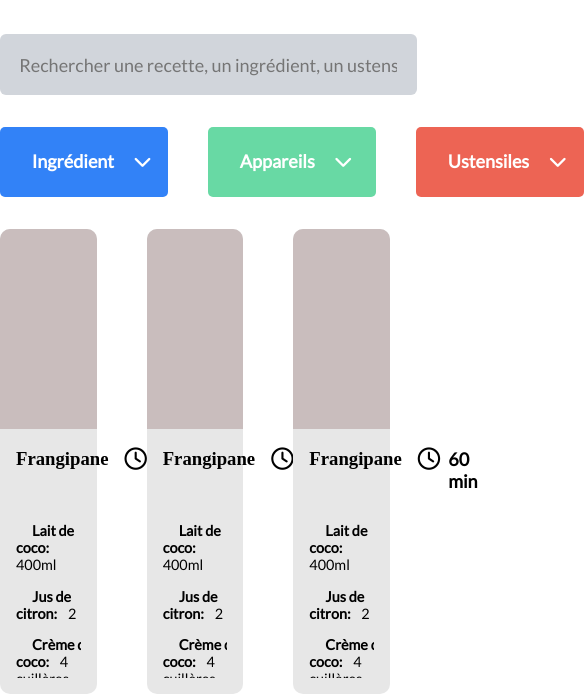
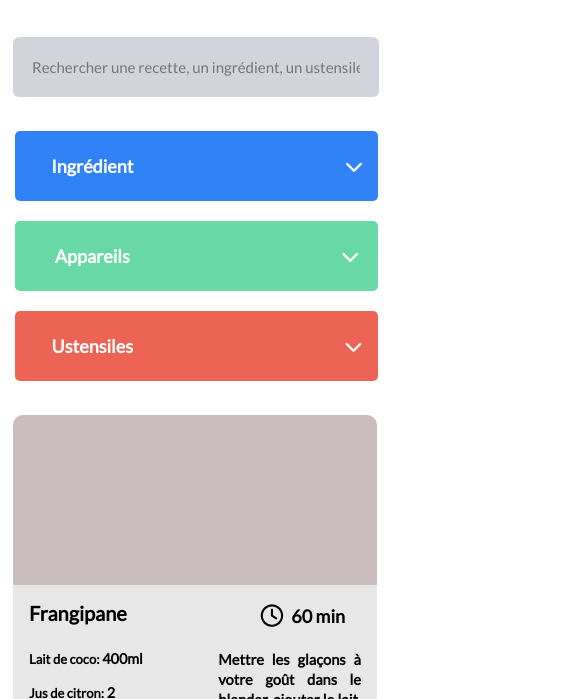
Before and after one commit to UMAN-front/ValentinOtt_7_07012022, a plain HTML site: page index.html in a window 390 px wide. Shown: the part 131-830 px from the top of the page, 585 px wide, since content can reach past the window. Drawn offline with Linux system fonts and the light colour scheme.

Commit message:
Rajouter du code pour le rendre responsive "max width 900px"

```diff
--- a/Style/style.css
+++ b/Style/style.css
@@ -1,7 +1,10 @@
 body {
     margin-left: auto;
     margin-right: auto;
+    margin: 0;
+    font-size: 18px;
 }
+/* A VOIR  */
 header {
     max-width: 1440px;
     margin: auto;
@@ -18,6 +21,14 @@ main {
     margin-left: auto;
     margin-right: auto;
 }
+.header-recherche {
+    width: 100%;
+}
+@media screen and (max-width: 900px){
+    .header-recherche {
+    margin: 0.8rem;
+       }
+}
 .barre-recherche {
     padding: 1.2rem;
     width: 97%;
@@ -30,19 +41,20 @@ main {
     border-color: #e5e7eb;
     margin-left: auto;
     margin-right: auto;
-    left: 1.77%;
-    right: 60%;
-    top: 33.33%;
-    bottom: 34.78%;
     font-family: Lato;
     font-style: normal;
     font-weight: normal;
-    font-size: 18px;
+    font-size: 15px;
     line-height: 22px;
 /* identical to box height */
     color: rgb(236, 70, 70);
-
 }
+@media screen and (max-width: 900px){
+    .barre-recherche {
+        width: 84%;
+        }
+}
+/* TAGS RESPONSIVE */
 .tags {
     margin-top: 2rem;
     position: relative;
@@ -53,6 +65,18 @@ main {
     display: inline-flex;
     vertical-align: middle;
 }
+@media screen and (max-width: 900px){
+    .tag {
+      font-size: 130%;
+      font-weight: bolder;
+      color: black;
+      display: grid;
+      gap: 20px;
+      padding-top: 0.5vw;
+      padding-left: 3.91vw;
+        }
+}
+/* TAGS RESPONSIVE */
 .text {
     position: relative;
     width: 13rem;
@@ -63,7 +87,6 @@ main {
     /* right: 44.71%; */
     top: 33.33%;
     bottom: 34.78%;
-
     font-family: "Lato";
     font-style: normal;
     font-weight: bold;
@@ -72,9 +95,20 @@ main {
     text-align: center;
     color: rgba(255, 255, 255, 1);
 }
+@media screen and (max-width: 900px){
+    .categorie  {
+    width: 20rem;
+        }
+}
 .fas {
     margin-left: 1rem;
     margin-right: 0rem;
+}
+@media screen and (max-width: 900px){
+    .fas  {
+    margin-left: 13rem;
+    margin-right: 0rem;
+        }
 }
 .text-1, .text-2, .text-3 {
     height: 4rem;
@@ -96,11 +130,32 @@ main {
     max-width: 100%;
     height: auto;
 }
+@media screen and (max-width: 900px){
+    .text-1, .text-2, .text-3 {
+    width: 22.2rem;
+        }
+}
+/* ARTICLE AVEC RESPONSIVE */
 .square {
     display: grid;
     grid-template-columns: repeat(3, minmax(0,1fr));
     gap: 50px;
 }
+@media screen and (max-width: 900px){
+    .square {
+      font-size: 130%;
+      font-weight: bolder;
+      color: black;
+      display: grid;
+      grid-template-columns: repeat(1, minmax(0,1fr));
+      gap: 50px;
+      padding-top: 0.5vw;
+      margin: 1px 13px 15px;
+      border-radius: 2rem;
+      text-align: justify;
+        }
+}
+/* ARTICLE AVEC RESPONSIVE */
 .recette {
     background: #E7E7E7;
     border-radius: 10px;
@@ -110,12 +165,24 @@ main {
     min-height: 200px;
     border-radius: 10px 10px 0 0;
 }
+@media screen and (max-width: 900px){
+    .image {
+        background-color: #c9bdbd;
+        min-height: 170px;
+        border-radius: 10px 10px 0 0;
+        }
+}
 .description {
     display: flex;
     justify-content: space-between;
     margin: 1rem;
     margin-top: 0rem;
     margin-bottom: 0rem;
+}
+@media screen and (max-width: 900px){
+    .description {
+        height: 50px;
+        }
 }
 .time {
     margin-top: 0;
@@ -128,19 +195,43 @@ main {
 /* identical to box height */
 
 }
-.cook {
+.cooks {
     font-weight: 700;
-    margin: 1rem;
+    margin: 1rem 0.5rem 0rem 0rem;
     margin-right: 0.5rem;
     margin-bottom: 0rem;
     font-family: 'Lato';
 }
+@media screen and (max-width: 900px){
+    .cooks {
+        font-size: 20px;
+        margin-left: 0rem;
+        }
+}
+@media screen and (max-width: 900px){
+    .cook {
+        font-size: 13px;
+        }
+}
+@media screen and (max-width: 900px){
+    p {
+        margin-bottom : 1.2em;
+        }
+}
 .igrd  {
     overflow: hidden;
     text-overflow: ellipsis;
-    text-align: justify;
     padding-right: 1em;
     width: 33%;
+}
+@media screen and (max-width: 900px){
+    .igrd {
+        width: 43%;
+        font-size: 1.02em;
+        line-height: 1.25rem;
+        margin-bottom: 0rem;
+        padding-right: 0em;
+        }
 }
 .setting {
     display: flex;
@@ -152,6 +243,23 @@ main {
     max-height: 170px;
     margin-top: 0;
     font-family: 'Lato';
+    margin-right: 1rem;
+}
+@media screen and (max-width: 900px){
+    .setting {
+        display: flex;
+        margin: 1rem;
+        margin-bottom: 1em;
+        font-size: 0.9rem;
+        overflow: hidden;
+        text-overflow: ellipsis;
+        max-height: 178px;
+        margin-top: 0;
+        font-family: 'Lato';
+        margin-right: 1rem;
+        gap: 1rem;
+        height: 100%;
+        }
 }
 .far {
     font-weight: 400;
```
